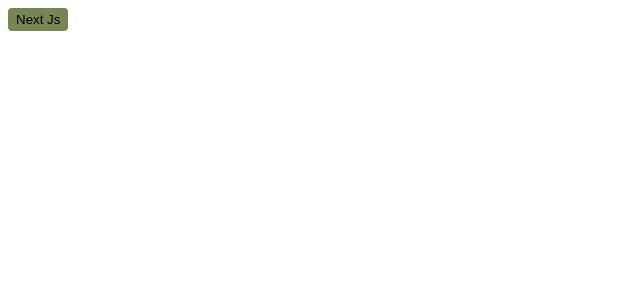
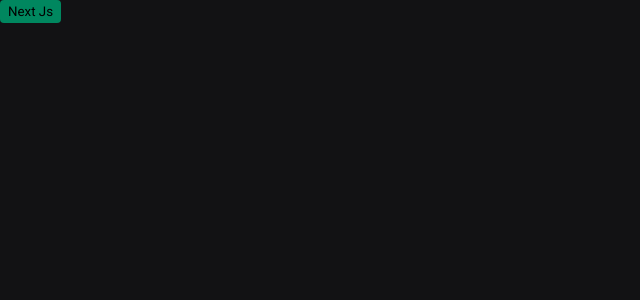
Before and after one commit to franciscovinicios/ignite-shop, a Next.js app: page / in a window 1280 px wide. Shown: the top 300 px of the page, without its empty margins (0-640 px from the left). Built offline with nearby package versions, Linux system fonts and the light colour scheme.

Commit message:
visual structure: global styles

```diff
--- a/src/pages/_app.tsx
+++ b/src/pages/_app.tsx
@@ -1,5 +1,7 @@
+import { globalStyles } from "@/styles/global";
 import type { AppProps } from "next/app";
 
+globalStyles();
 export default function App({ Component, pageProps }: AppProps) {
   return <Component {...pageProps} />;
 }
--- a/src/pages/index.tsx
+++ b/src/pages/index.tsx
@@ -1,7 +1,7 @@
 import { styled } from "@/styles";
 
 const Button = styled("button", {
-  backgroundColor: "$rocketseat",
+  backgroundColor: "$green500",
   borderRadius: 4,
   border: 0,
   padding: "4px 8px",
--- /dev/null
+++ b/src/styles/global.ts
@@ -0,0 +1,19 @@
+import { globalCss } from ".";
+
+export const globalStyles = globalCss({
+  "*": {
+    margin: 0,
+    padding: 0,
+  },
+
+  body: {
+    backgroundColor: "$gray900",
+    color: "$gray100",
+    "webkit-font-smoothing": "antialiased",
+  },
+
+  "body, input, textarea, button ": {
+    fontFamily: "Roboto",
+    fontWeight: 400,
+  },
+});
--- a/src/styles/index.ts
+++ b/src/styles/index.ts
@@ -12,8 +12,15 @@
 } = createStitches({
   theme: {
     colors: {
-      rocketseat: "#788554",
+      white: "#fff",
 
+      gray900: "#121214",
+      gray800: "#202024",
+      gray300: "#c4c4cc",
+      gray100: "#e1e1e6",
+
+      green500: "#00875f",
+      green300: "#00b37e",
     },
   },
 });
```
